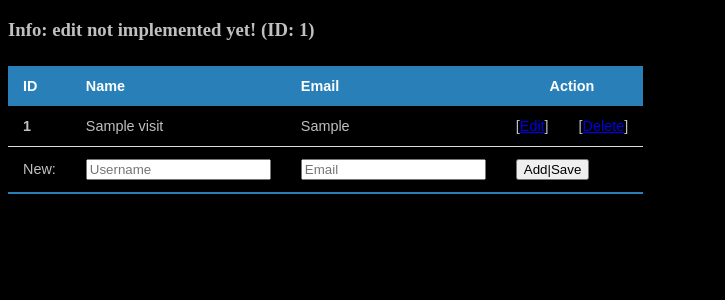
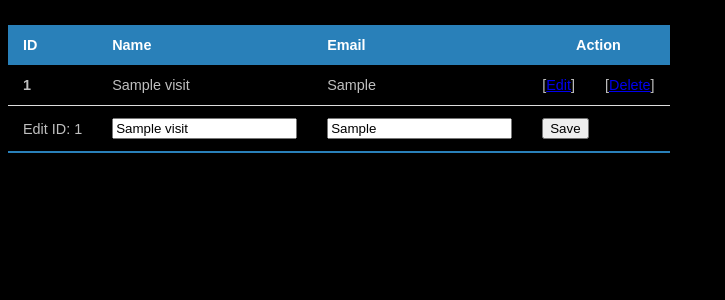
Before and after one commit to kviksna/LU-Python-uzdevumi, a Django app: page /?edit=1 in a window 1280 px wide. Shown: the top 300 px of the page, without its empty margins (0-725 px from the left). Run offline with Django 3.2, Linux system fonts and the light colour scheme; tables that the repository leaves empty hold one stand-in row (values such as "Sample post").

Commit message:
Edit functionality added, works!

```diff
--- a/uzd_17_20210415/visit/templates/index.html
+++ b/uzd_17_20210415/visit/templates/index.html
@@ -56,10 +56,19 @@
         </tr>
     {% endfor %}
         <tr>
-            <td>New:</td><!-Replace with action name!>
+            {% if edit_id %}
+            <td>Edit ID: {{ edit_id }}<input type="hidden" name="edit_id" value="{{ edit_id }}"></td>
+            <td><input type="text" name="name" value="{{ edit_name }}"></td>
+            <td><input type="email" name="reason" value="{{ edit_email }}"></td>
+            <td colspan="2"><input type="hidden" name="date" value="">
+                <input type="submit" value="Save"></td>
+            {% else %}
+            <td>New:</td>
             <td><input type="text" name="name" placeholder="Username"></td>
             <td><input type="email" name="reason" placeholder="Email"></td>
-            <td colspan="2"><input type="hidden" name="date" value=""><input type="submit" value="Add|Save"></td>
+            <td colspan="2"><input type="hidden" name="date" value="">
+                <input type="submit" value="Add"></td>
+            {% endif %}
         </tr>
         </tbody>
     </table>
--- a/uzd_17_20210415/visit/views.py
+++ b/uzd_17_20210415/visit/views.py
@@ -3,7 +3,14 @@ from visit.models import Visit
 
 
 def index(request):
-    info = None
+
+    # View all objects
+    visits = Visit.objects.all()
+
+    context = {
+        'visits': visits,
+    }
+
     if request.method == 'POST':
 
         visit = Visit(
@@ -12,9 +19,16 @@ def index(request):
             reason=request.POST['reason'],
         )
 
+        edit_id = int(request.POST.get('edit_id', 0))
+        if edit_id > 0:
+            visit = Visit.objects.get(id=edit_id)
+            visit.name = request.POST['name']
+            visit.reason = request.POST['reason']
+            context['info'] = f"eddited {visit.name} ({visit.reason}) with ID: {visit.id}"
+        else:
+            context['info'] = f"added {visit.name} ({visit.reason}) with ID: {visit.id}"
+
         visit.save()
-
-        info = f"added {visit.name} ({visit.reason}) with ID: {visit.id}"
 
     # Delete entry by id
     elif request.method == 'GET':
@@ -27,15 +41,10 @@ def index(request):
 
         edit_id = int(request.GET.get('edit', 0))
         if edit_id > 0:
-            info = f"edit not implemented yet! (ID: {edit_id})"
-
-    # View all objects
-    visits = Visit.objects.all()
-
-    context = {
-        'info': info,
-        'visits': visits,
-    }
+            visit = Visit.objects.get(id=edit_id)
+            context['edit_id'] = edit_id
+            context['edit_name'] = visit.name
+            context['edit_email'] = visit.reason
 
     return render(
         template_name='index.html',
```
Also changed, not shown: uzd_17_20210415/visit/templates/form.html (deleted, +0 -15 lines), uzd_17_20210415/visit/templates/visit.html (deleted, +0 -15 lines).
